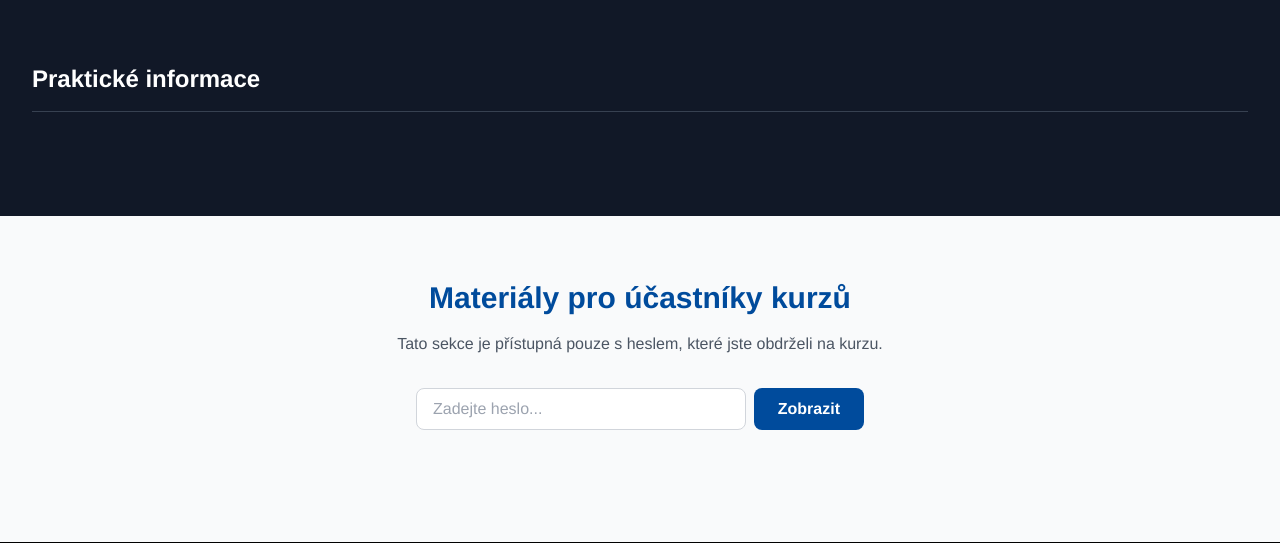
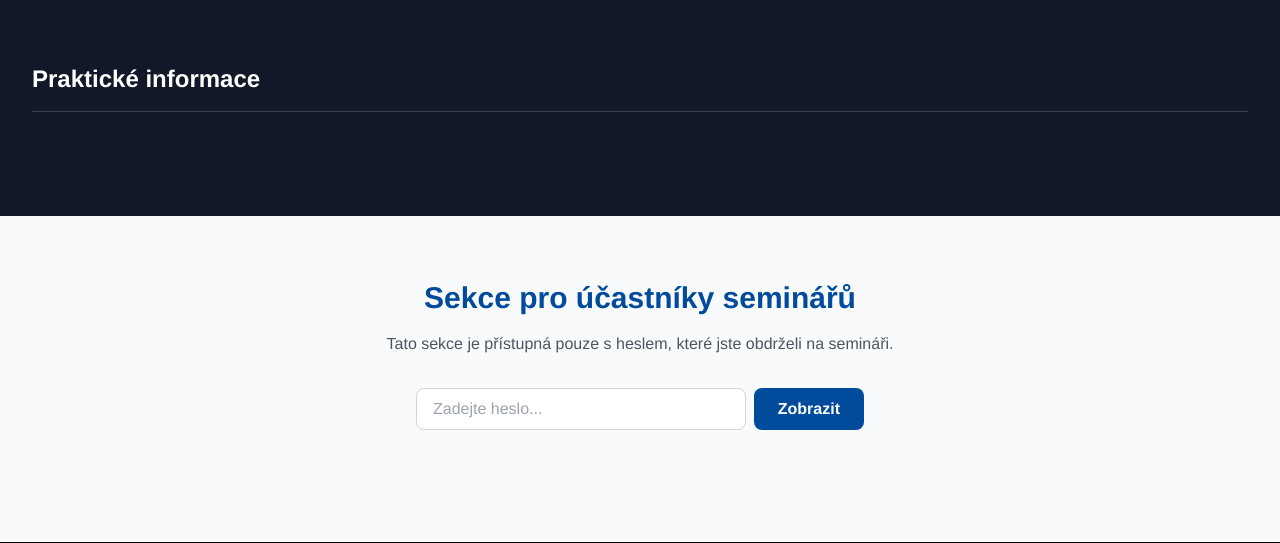
Before and after one commit to powizak/AxteaWeb2026, a PHP site: page / in a window 1280 px wide. Shown: the part 2607-3150 px from the top of the page. Run offline with PHP 8.4, Linux system fonts and the light colour scheme; data that the repository does not hold is empty; some libraries are stand-ins or nearby versions.

Commit message:
added menu for courses and changed text to seminars

```diff
--- a/index.php
+++ b/index.php
@@ -113,6 +113,7 @@
                         <a href="#sluzby" class="nav-link text-white hover:text-blue-200 px-3 py-2 rounded-md text-sm font-medium transition-colors duration-300">Služby</a>
                         <a href="#o-nas" class="nav-link text-white hover:text-blue-200 px-3 py-2 rounded-md text-sm font-medium transition-colors duration-300">O nás</a>
                         <a href="#prakticke" class="nav-link text-white hover:text-blue-200 px-3 py-2 rounded-md text-sm font-medium transition-colors duration-300">Praktické info</a>
+                        <a href="#kurzy" class="nav-link text-white hover:text-blue-200 px-3 py-2 rounded-md text-sm font-medium transition-colors duration-300">Kurzy</a>
                         <a href="#kontakt" class="bg-primary text-white px-5 py-2 rounded-full text-sm font-medium hover:bg-blue-800 transition shadow-lg transform hover:scale-105 border border-transparent">Kontaktovat</a>
                     </div>
                 </div>
@@ -131,6 +132,7 @@
                 <a href="#sluzby" class="text-gray-700 hover:text-primary block px-3 py-2 rounded-md text-base font-medium">Služby</a>
                 <a href="#o-nas" class="text-gray-700 hover:text-primary block px-3 py-2 rounded-md text-base font-medium">O nás</a>
                 <a href="#prakticke" class="text-gray-700 hover:text-primary block px-3 py-2 rounded-md text-base font-medium">Praktické info</a>
+                <a href="#kurzy" class="text-primary font-bold block px-3 py-2 rounded-md text-base">Kurzy</a>
                 <a href="#kontakt" class="text-primary font-bold block px-3 py-2 rounded-md text-base">Kontakt</a>
             </div>
         </div>
@@ -366,8 +368,8 @@
     <section class="py-16 bg-gray-50" id="kurzy">
         <div class="max-w-7xl mx-auto px-4 sm:px-6 lg:px-8">
             <div class="text-center mb-12">
-                <h2 class="text-3xl font-serif font-bold text-primary mb-4">Materiály pro účastníky kurzů</h2>
-                <p class="text-gray-600 mb-8">Tato sekce je přístupná pouze s heslem, které jste obdrželi na kurzu.</p>
+                <h2 class="text-3xl font-serif font-bold text-primary mb-4">Sekce pro účastníky seminářů</h2>
+                <p class="text-gray-600 mb-8">Tato sekce je přístupná pouze s heslem, které jste obdrželi na semináři.</p>
 
                 <!-- Login Form -->
                 <div id="course-login" class="max-w-md mx-auto">
```
